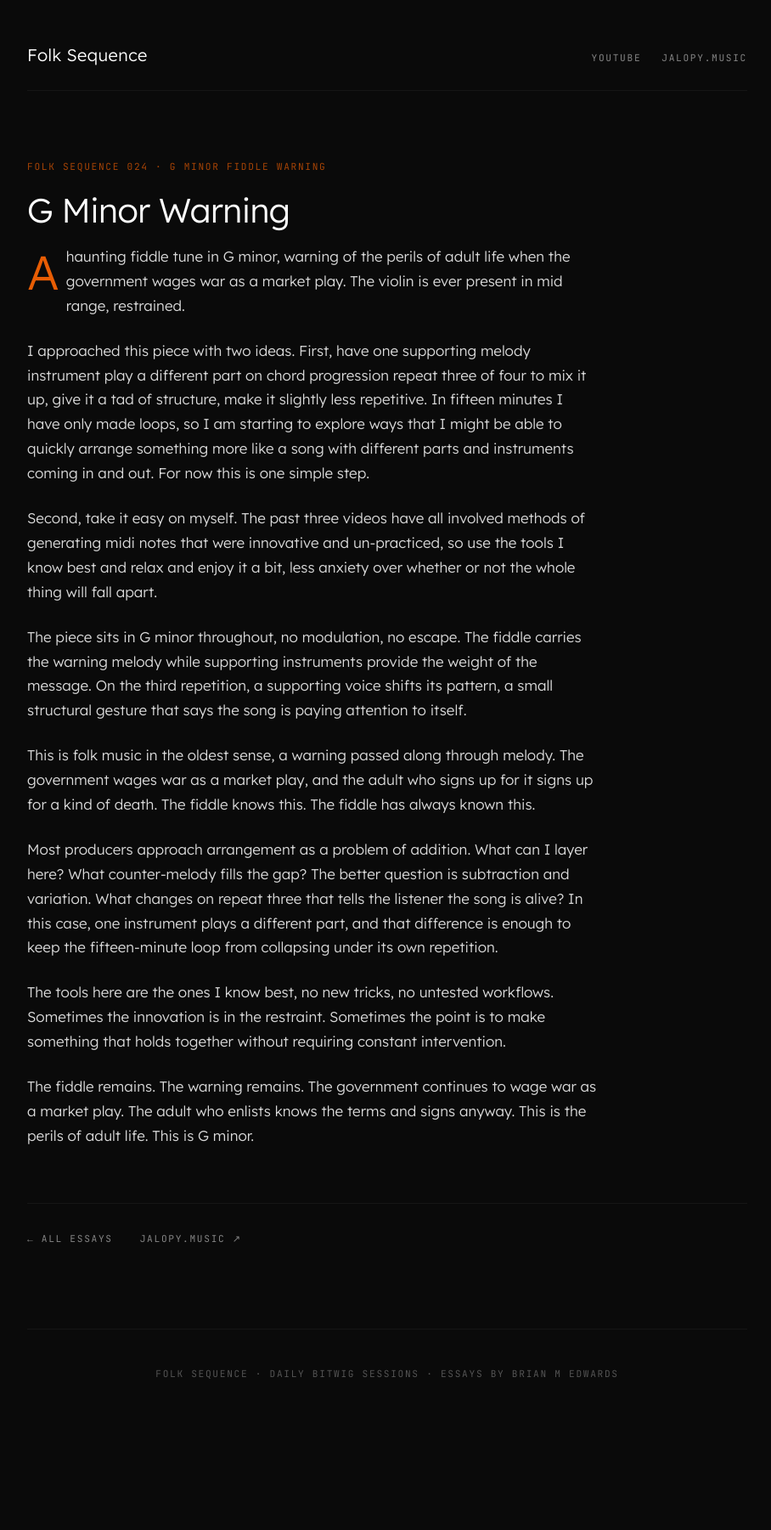
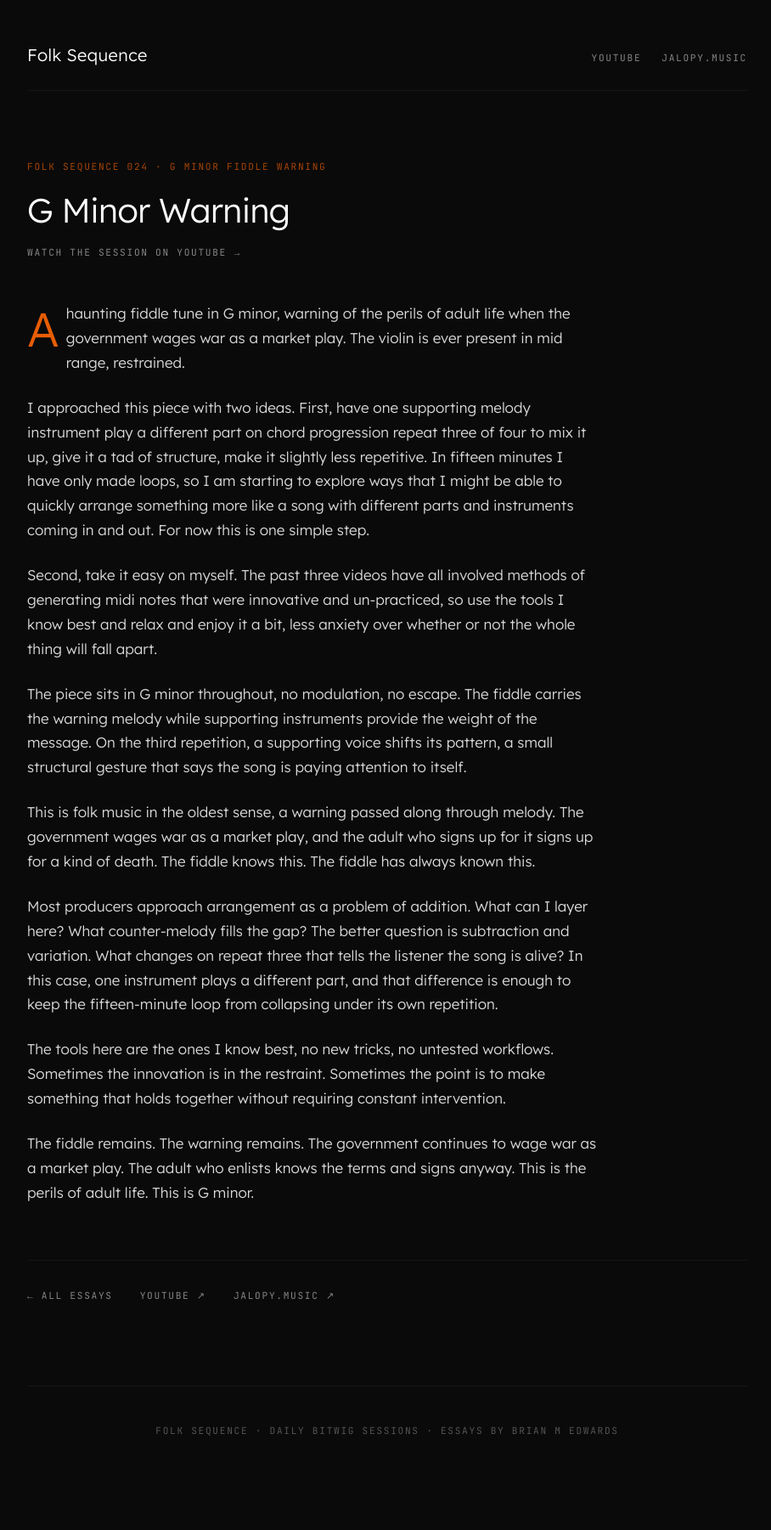
Before and after one commit to folk-sequence/folk-sequence.github.io, a Jekyll site: the page built from 024-g-minor-warning.md, in a window 1280 px wide. Shown: the whole page at 85% size, without its empty margins (184-1092 px from the left). Built offline with Jekyll 4.4.1, drawn with Linux system fonts in a browser that asks for light colours; before the commit the page ends 1734 px from its top, so only the background shows below that; part of the change alters nothing that is shown.

Commit message:
Add YouTube link to 024-g-minor-warning.md

```diff
--- a/024-g-minor-warning.md
+++ b/024-g-minor-warning.md
@@ -4,6 +4,7 @@ title: "G Minor Warning"
 episode: "024"
 topic: "G minor fiddle warning"
 description: "G Minor Warning — companion essay for Folk Sequence 024"
+youtube: "https://youtu.be/ZgvXSTWboes"
 ---
 
 A haunting fiddle tune in G minor, warning of the perils of adult life when the government wages war as a market play. The violin is ever present in mid range, restrained.
```
